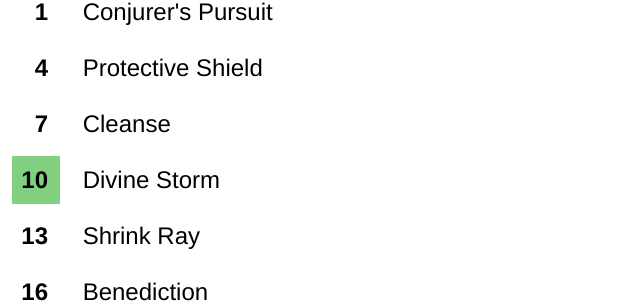
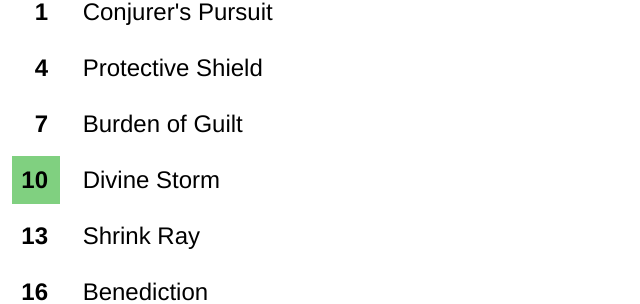
Before and after one commit to andersroos/andersroos.github.io, a Jekyll site: the page built from hots/uther.md, in a window 1280 px wide. Shown: the part 384-688 px from the top of the page, without its empty margins (0-640 px from the left). Built offline with Jekyll 4.4.1, drawn with Linux system fonts in a browser that asks for light colours.

Commit message:
Simplified uther.

```diff
--- a/hots/uther.md
+++ b/hots/uther.md
@@ -8,7 +8,7 @@ body_class: hots-bo
 
 -   _1_  Conjurer\'s Pursuit
 -   _4_  Protective Shield
--   _7_  Cleanse
+-   _7_  Burden of Guilt
 - __10__ Divine Storm
 -  _13_  Shrink Ray
 -  _16_  Benediction
```
